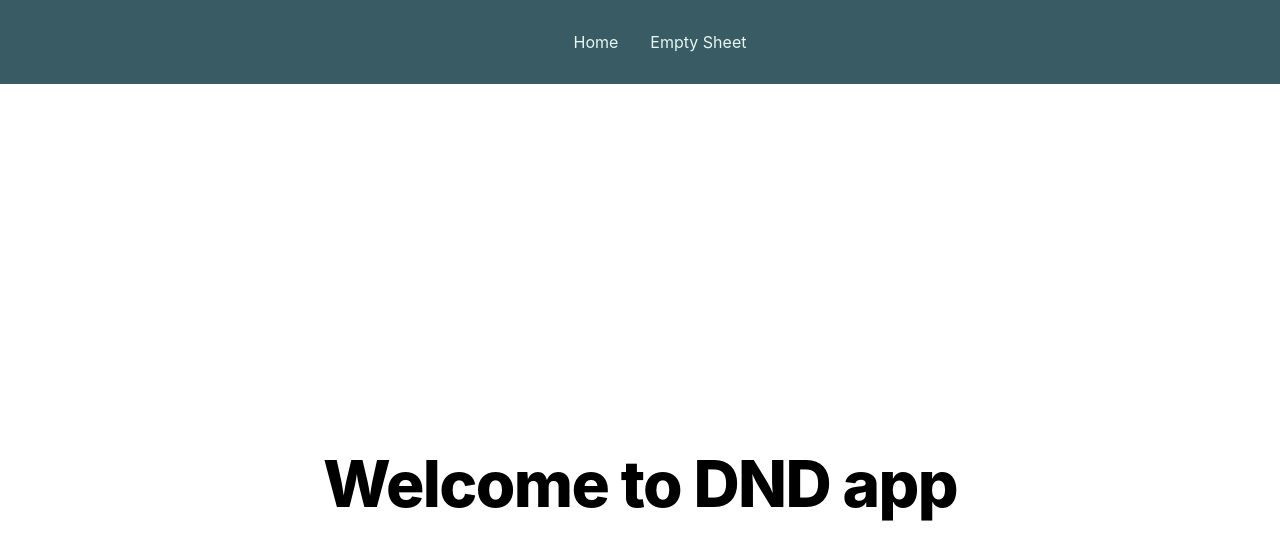
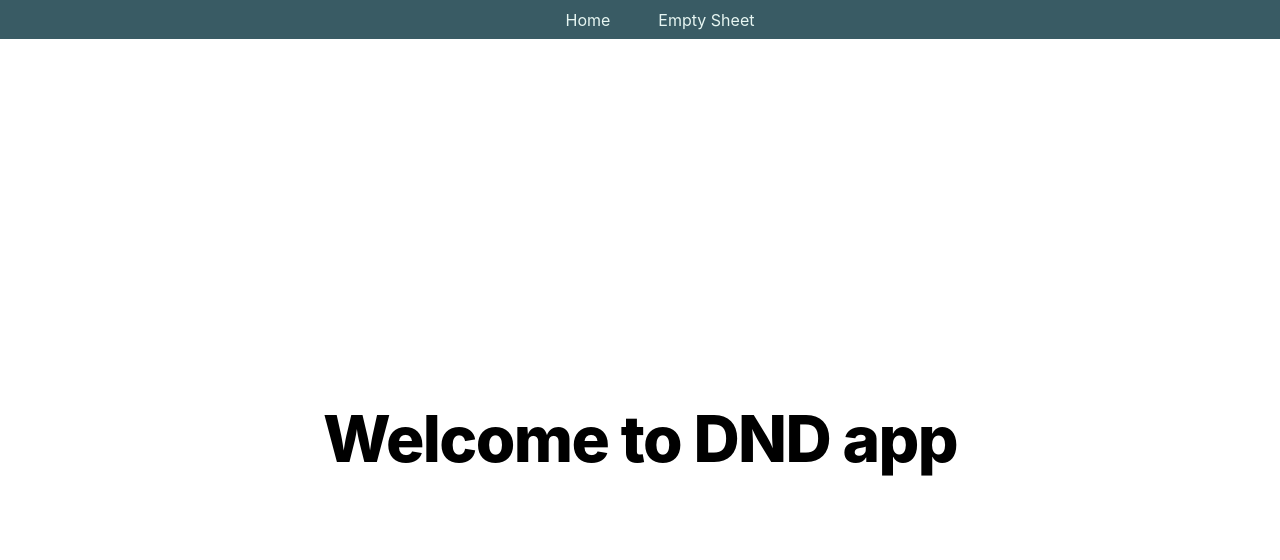
Before and after one commit to mikkoof/dnd, a Next.js app: page / in a window 1280 px wide. Shown: the top 560 px of the page. Built offline with nearby package versions, Linux system fonts and the light colour scheme.

Commit message:
Add simple styling to nav

```diff
--- a/components/ui/navbar/navigation.module.css
+++ b/components/ui/navbar/navigation.module.css
@@ -1,15 +1,15 @@
 .nav {
   display: flex;
   justify-content: center;
-  padding: 1rem;
   background-color: var(--color-object);
+  padding: 0.3rem;
 }
 
 .nav ul {
   display: flex;
-  gap: 2rem;
+  gap: 3rem;
   list-style-type: none;
-
+  margin: 0.3rem;
 }
 
 .nav a {
```
